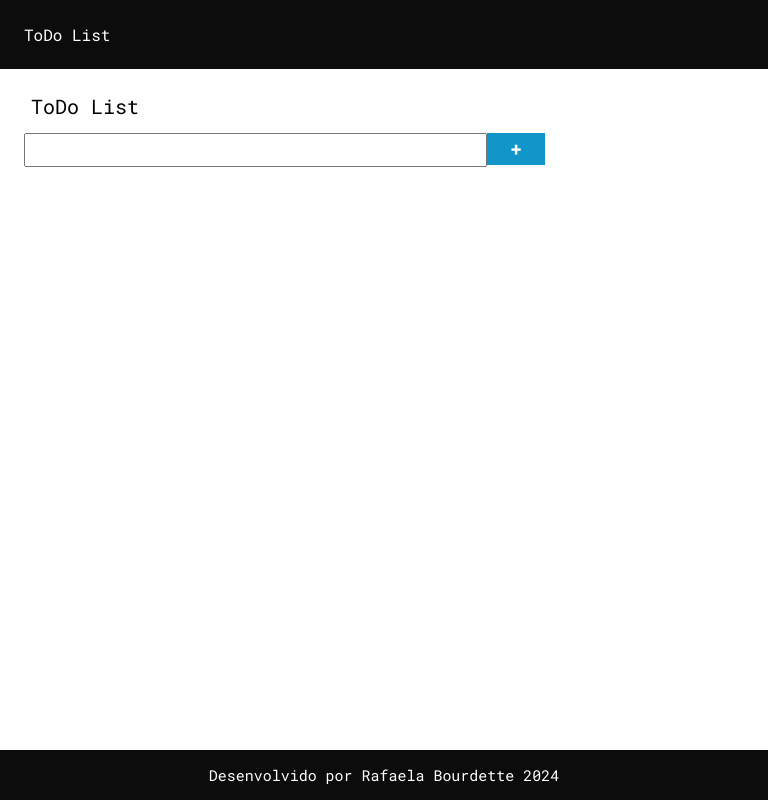
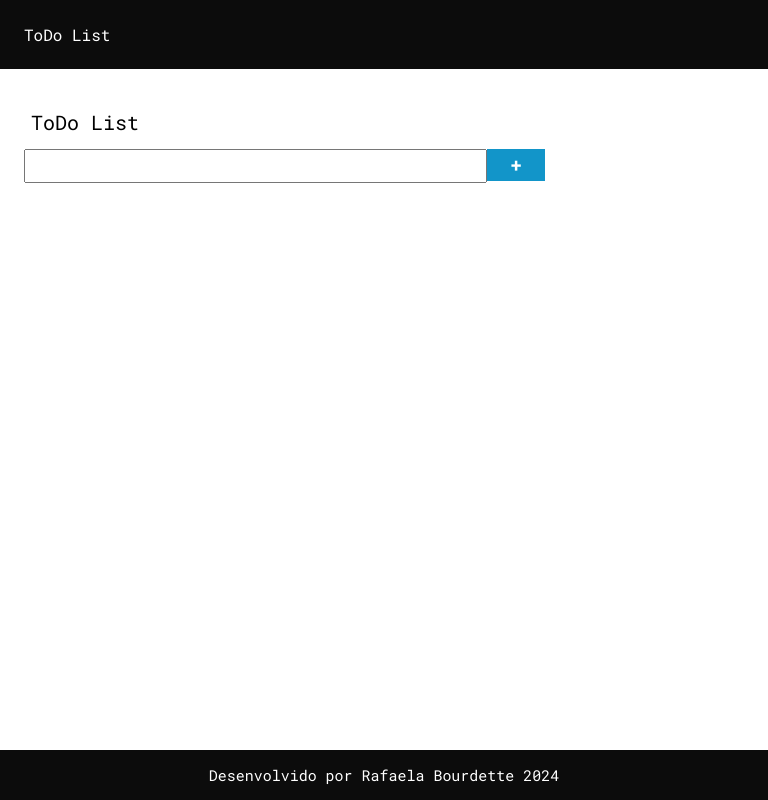
Before and after one commit to rafaelabou1999/toDo-Js, a plain HTML site: page index.html in a window 768 px wide. Drawn offline with nearby package versions, Linux system fonts and the light colour scheme.

Commit message:
finishing responsive

```diff
--- a/css/style.css
+++ b/css/style.css
@@ -158,8 +158,8 @@ h1{
     width:40vw;
     position: absolute;
     top:10%;
-    left:-0%;
-    transform: translateY(0);
+    left:0;
+    transform: translateX(-50%);
     height: 31rem;
 }
 
@@ -201,3 +201,14 @@ input{
   }
 
 }
+
+@media screen and (max-height: 801px){
+    .withTasks{
+        width:40vw;
+        position: absolute;
+        top:12%;
+        left:-0%;
+        transform: translateY(0);
+        height: 31rem;
+    }
+}
```
